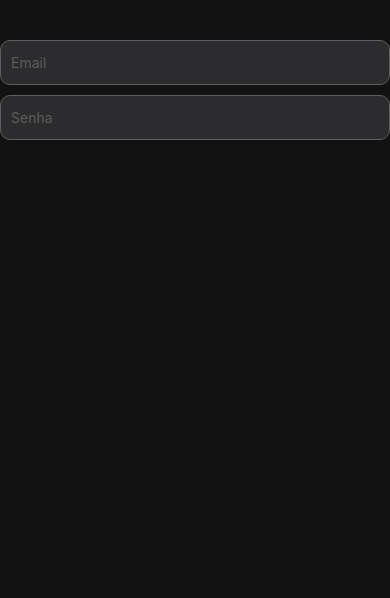
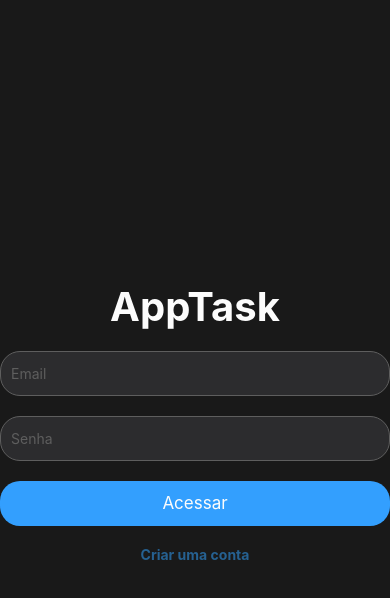
Before and after one commit to jvg87/appTask, a React Native app: screen / in a window 390 px wide. Shown: the top 598 px of the page. Built offline with nearby package versions, Linux system fonts and the light colour scheme.

Commit message:
style: styling login

```diff
--- a/src/components/Login/index.js
+++ b/src/components/Login/index.js
@@ -1,12 +1,21 @@
 import { useState } from 'react';
-import { StyleSheet, Text, View, SafeAreaView, TextInput } from 'react-native'
+import { StyleSheet, Text, View, SafeAreaView, TextInput, TouchableOpacity } from 'react-native'
+
+//https://www.behance.net/gallery/166936563/Sing-up
 
 export default function Login() {
+  const [type, setType] = useState('login');
+
   const [email, setEmail] = useState('');
   const [password, setPassword] = useState('');
 
+  function handleLogin(){
+    alert('teste')
+  };
+
   return (
     <SafeAreaView style={styles.container}>
+      <Text style={styles.title}>AppTask</Text>
       <TextInput
         style={styles.input}
         placeholder='Email'
@@ -21,6 +30,21 @@ export default function Login() {
         value={password}
         onChangeText={(text) => setPassword(text)}
       />
+      <TouchableOpacity
+          style={[styles.handleLogin, {backgroundColor: type === 'login' ? '#339FFE' : '#266191'}]}
+          onPress={handleLogin}
+        >
+          <Text style={{fontSize: 17, color: '#fcfcfc'}}>
+            { type === 'login' ? 'Acessar' : 'Registrar'}
+          </Text>
+      </TouchableOpacity>
+      <TouchableOpacity
+        onPress={() => setType(type => type === 'login' ? 'cadastrar' : 'login')}
+      >
+        <Text style={{textAlign: 'center', color: '#266191', fontWeight: 'bold'}}>
+          {type === 'login' ? 'Criar uma conta' : 'Ja possup uma conta'}
+        </Text>
+      </TouchableOpacity>
     </SafeAreaView>
   )
 }
@@ -28,18 +52,33 @@ export default function Login() {
 const styles = StyleSheet.create({
   container: {
     flex: 1,
-    backgroundColor: '#121212',
-    paddingTop: 40,
+    justifyContent: 'center',
+    backgroundColor: '#191919',
     paddingHorizontal:10
   },
+  title:{
+    fontSize: 40,
+    fontWeight: 'bold',
+    marginBottom: 20,
+    textAlign: 'center',
+    color: '#fcfcfc'
+  },
   input: {
-    marginBottom:10,
+    marginBottom:20,
     backgroundColor: '#2c2c2e',
-    borderRadius: 10,
+    borderRadius: 20,
     height: 45,
     padding: 10,
     color: '#fcfcfc',
     borderWidth: 1,
     borderColor: '#5e5e5e'
+  },
+  handleLogin:{
+    alignItems: 'center',
+    justifyContent: 'center',
+    height: 45,
+    marginBottom: 20,
+    borderRadius: 20,
+    fontWeight: 'bold'
   }
 })
```
